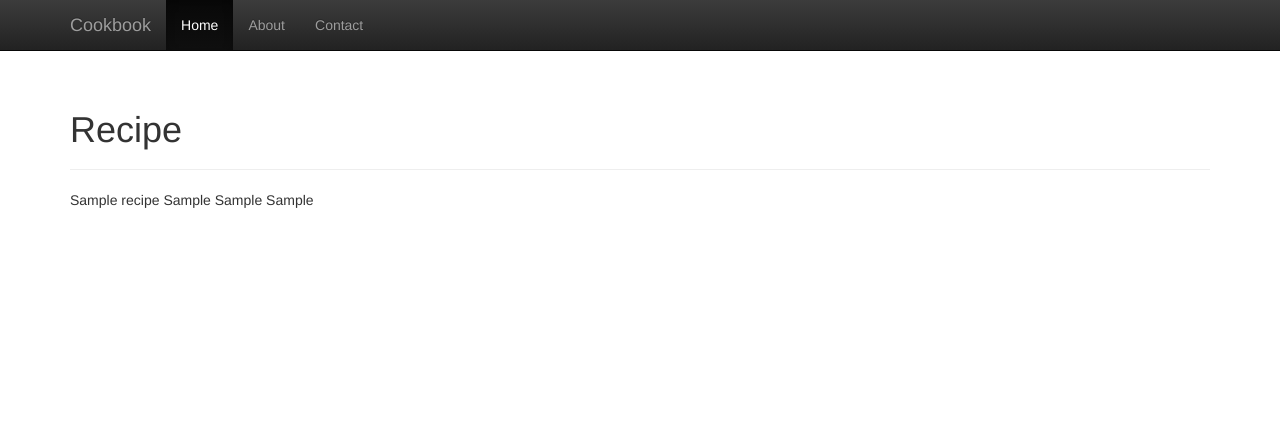
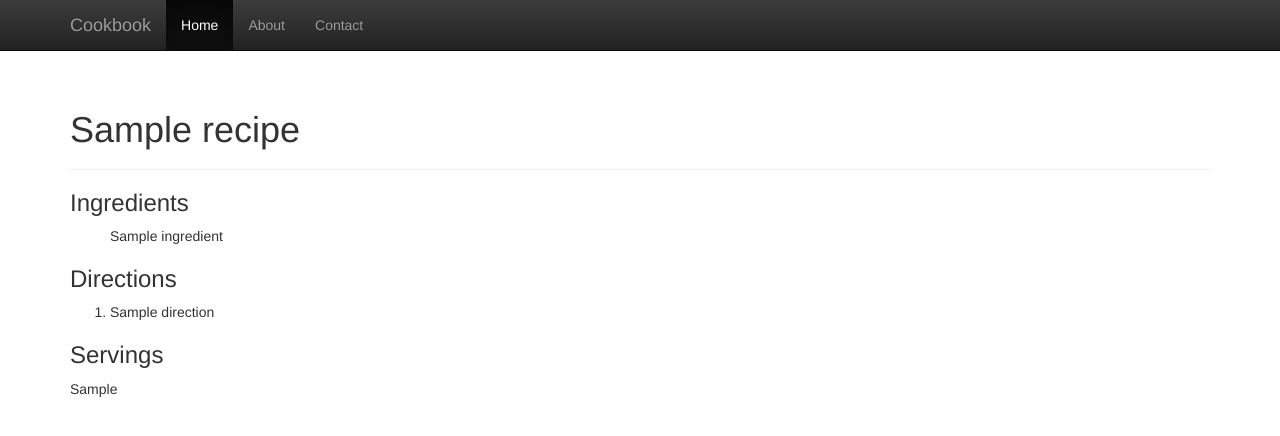
Before and after one commit to benosment/recipes, a Django app: template recipes/templates/recipe.html in a window 1280 px wide. Shown: the top 436 px of the page. Run offline with Django 3.2, Linux system fonts and the light colour scheme; tables that the repository leaves empty hold one stand-in row (values such as "Sample post"); the template is opened without the code that fills it: values that come from a table or form of the project are taken from there, most other values are stand-ins (such as "Sample title", 1, 10 or a date in 2020); some libraries are stand-ins or nearby versions.

Commit message:
splitting out directions and ingredients to one per line

```diff
--- a/recipes/templates/recipe.html
+++ b/recipes/templates/recipe.html
@@ -2,10 +2,23 @@
 
 {% block body_content %}
 <div class="page-header">
-  <h1>Recipe</h1>
+  <h1>{{ recipe.title }}</h1>
 </div>
-{{ recipe.title }}
-{{ recipe.ingredients }}
-{{ recipe.directions }}
+
+<h3>Ingredients</h3>
+<ul style="list-style: none;">
+    {% for ingredient in ingredients %}
+        <li>{{ ingredient }}</li>
+    {% endfor %}
+</ul>
+
+<h3>Directions</h3>
+<ol>
+    {% for direction in directions %}
+        <li>{{ direction }}</li>
+    {% endfor %}
+</ol>
+
+<h3>Servings</h3>
 {{ recipe.servings }}
 {% endblock %}
--- a/recipes/templates/user.html
+++ b/recipes/templates/user.html
@@ -11,7 +11,7 @@
 
     <div class="row">
       <div class="col-md-6">
-	   <table id="id_recipe_table">
+	   <table id="id_recipe_table" class="table">
              {% for recipe in user.recipe_set.all %}
              <tr><td><a href="{{ recipe.url }}">{{ recipe.title }}</a></td></tr>
              {% endfor %}
--- a/recipes/views.py
+++ b/recipes/views.py
@@ -45,4 +45,8 @@ def user(request, user_id):
 def view_recipe(request, user_id, recipe_url_name):
     user_ = User.objects.get(id=user_id)
     recipe_ = get_object_or_404(Recipe, url_name=recipe_url_name, user=user_)
-    return render(request, 'recipe.html', {'recipe': recipe_})
+    ingredients = recipe_.ingredients.split('\n')
+    directions = recipe_.directions.split('\n')
+    return render(request, 'recipe.html', {'recipe': recipe_,
+                                           'ingredients': ingredients,
+                                           'directions': directions})
```
